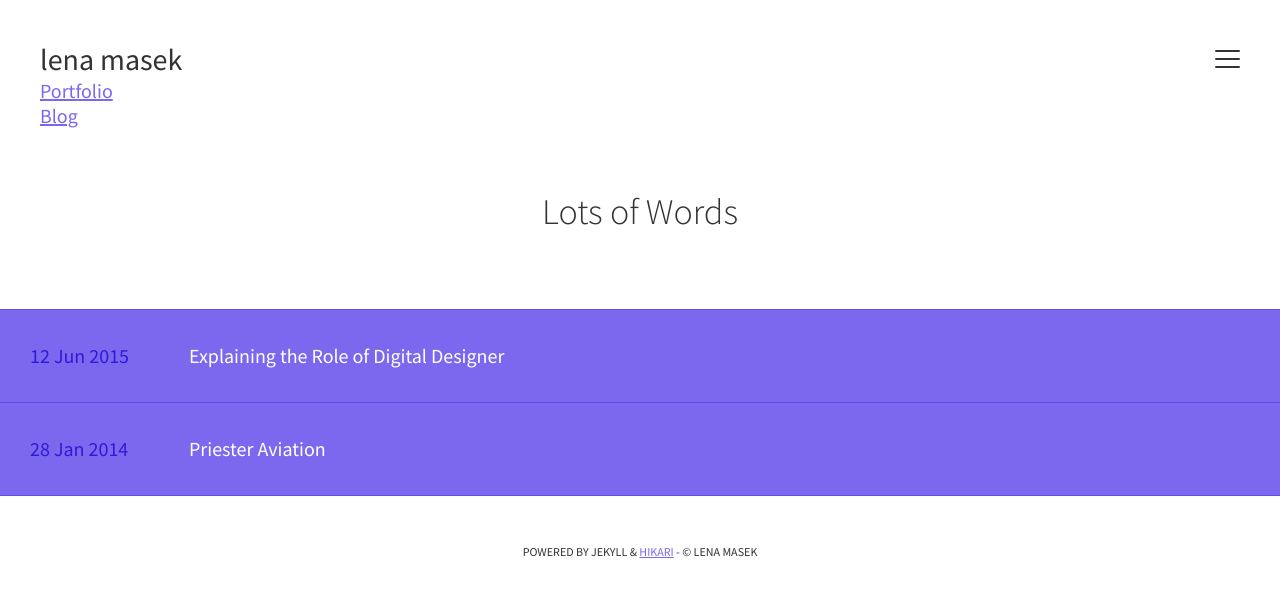
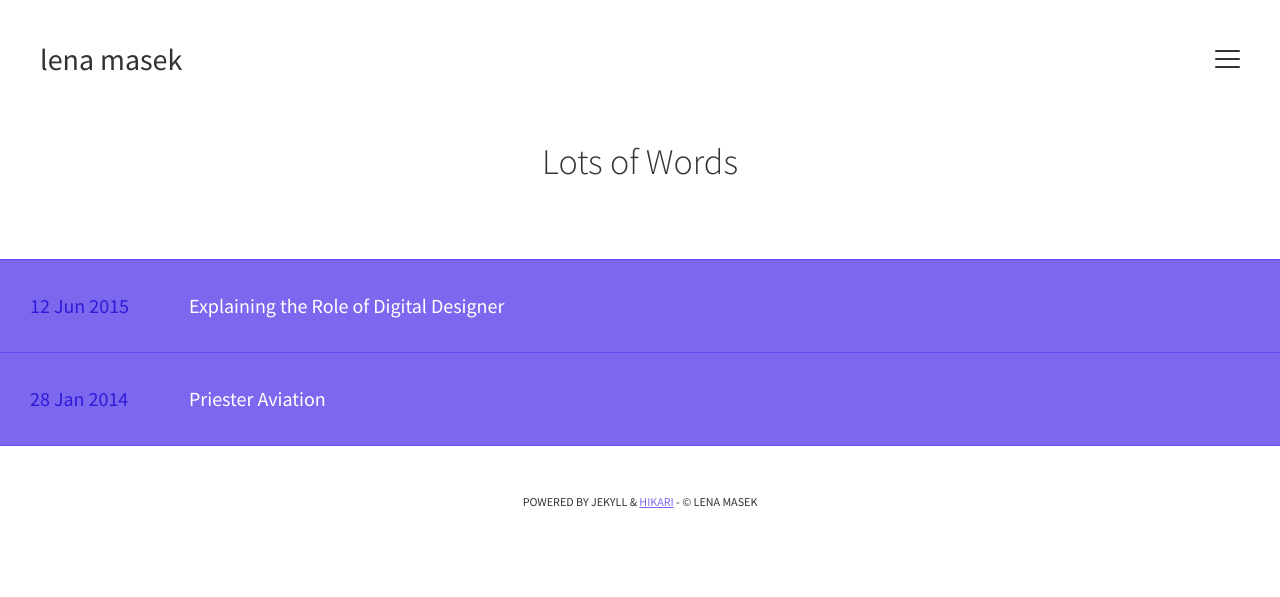
Before and after one commit to lenamasek/lenamasek.github.io, a Jekyll site: the page built from index.html, in a window 1280 px wide. Shown: the top 597 px of the page. Built offline with Jekyll 4.4.1, drawn with Linux system fonts in a browser that asks for light colours; the list of posts is cut into pages by our own code.

Commit message:
fixing nav bar

```diff
--- a/_layouts/default.html
+++ b/_layouts/default.html
@@ -54,11 +54,6 @@
         <div class="h-wrap">
           <h1 class="title"><a href="{{ site.baseurl | split:'/' | join:'/' | append:'/'  }}" title="Back to Homepage">{{ site.name }}</a></h1>
 
-          <div class="menu-icon_portfolio"><a href="{{ site.baseurl }}/alternate/" class="" title="View Portfolio">Portfolio</a>
-          </div>
-
-          <div class="menu-icon_blog"><a href="{{ site.baseurl }}" class="" title="View Blog">Blog</a>
-          </div>
 
             <a class="menu-icon" title="Open Bio"><span class="lines"></span></a>
 
```
